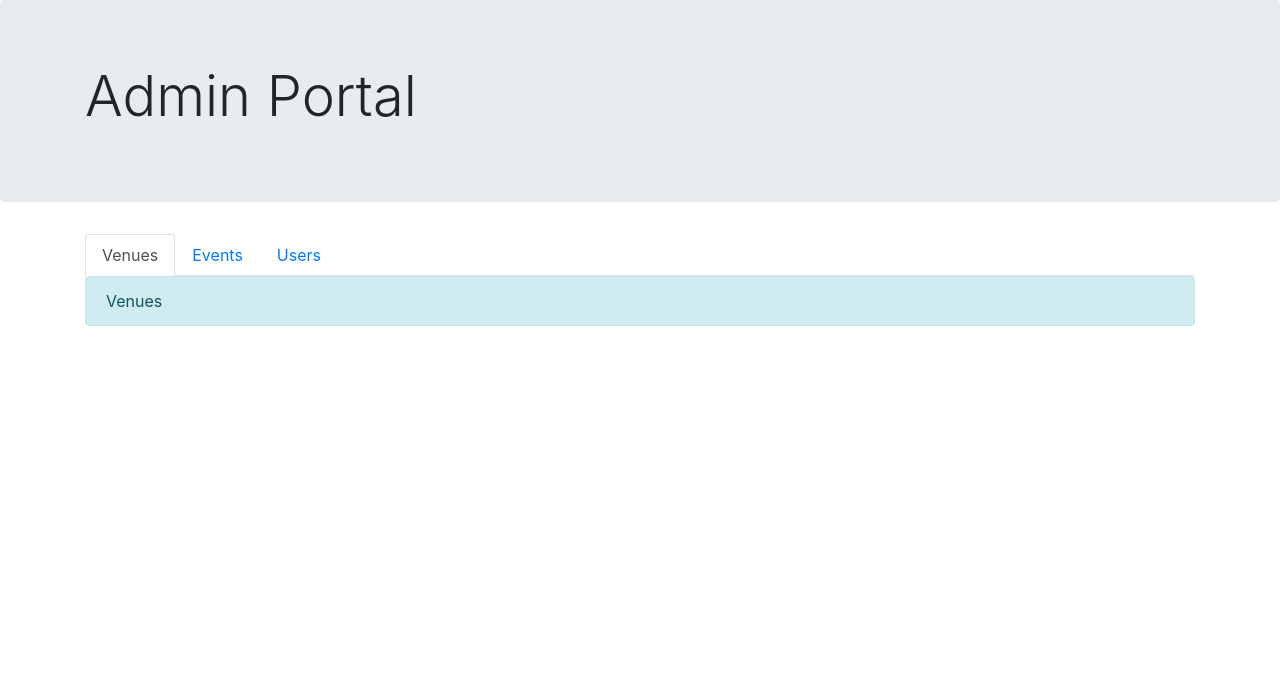
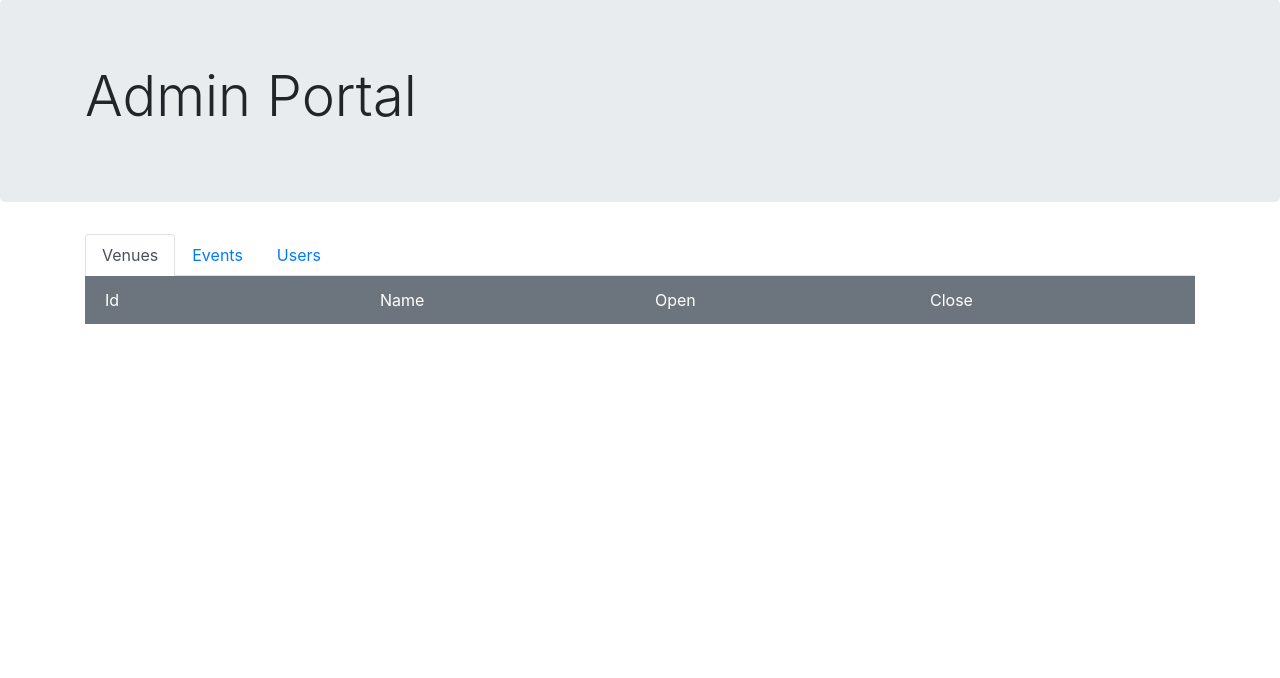
Before and after one commit to mxviteri/utexas-apad-project2, a Django app: page /admin/ in a window 1280 px wide, after a click on "Venues". Shown: the part 57-735 px from the top of the page. Run offline with Django 3.2, Linux system fonts and the light colour scheme; data that the repository does not hold is empty; some libraries are stand-ins or nearby versions.

Commit message:
adding admin venues logic

```diff
--- a/api/controllers.py
+++ b/api/controllers.py
@@ -32,12 +32,14 @@ def getEvents():
 
 def getVenues():
 	venues = []
-	cursor.execute("select id, name from venues")
+	cursor.execute("select id, name, open, close from venues")
 	results = cursor.fetchall()
 	for r in results:
 		venue = {
 			"id": r[0],
-			"name": r[1]
+			"name": r[1],
+			"open": r[2],
+			"close": r[3]
 		}
 		venues.append(venue)
 	return venues
--- a/api/templates/admin.html
+++ b/api/templates/admin.html
@@ -14,7 +14,7 @@
     </ul>
     <div class="tab-content">
         <div class="tab-pane fade in active" id="venues">
-            <div class="alert alert-info">Venues</div>
+            {% include 'admin/venues.html' %}
         </div>
         <div class="tab-pane fade in active" id="events">
             <div class="alert alert-info">Events</div>
--- /dev/null
+++ b/api/templates/admin/venues.html
@@ -0,0 +1,28 @@
+<div class="container">
+    <div class="list-group list-group-flush row">
+        <div class="list-group-item col-sm-12 bg-secondary text-white">
+            <div class="row">
+                <span class="col-sm-3">Id</span>
+                <span class="col-sm-3">Name</span>
+                <span class="col-sm-3">Open</span>
+                <span class="col-sm-3">Close</span>
+            </div>
+        </div>
+        {% for user in users %}
+        <div class="list-group-item list-group-item-action col-sm-8">
+            <div class="row">
+                <span class="col-sm-3">{{user.id|title }}</span>
+                <span class="col-sm-3">{{user.username|title}}</span>
+                <span class="col-sm-2">
+                    <form class="form-group" action="/action/delete_user" method="POST">
+                        <input type="hidden" name="id" value={{user.id}}>
+                        <button class="btn">
+                            <i style="color: red;" class="far fa-trash-alt"></i>
+                        </button>
+                    </form>
+                </span>
+            </div>
+        </div>
+        {% endfor %}
+    </div>
+</div>
--- a/api/views.py
+++ b/api/views.py
@@ -56,8 +56,12 @@ def my_events(request):
 
 def admin(request):
     users = controllers.getUsers()
+    venues = controllers.getVenues()
+    events = controllers.getEvents()
     context = {
-        "users": users
+        "users": users,
+        "venues": venues,
+        "events": events
     }
 
     return render(request, 'admin.html', context)
```
